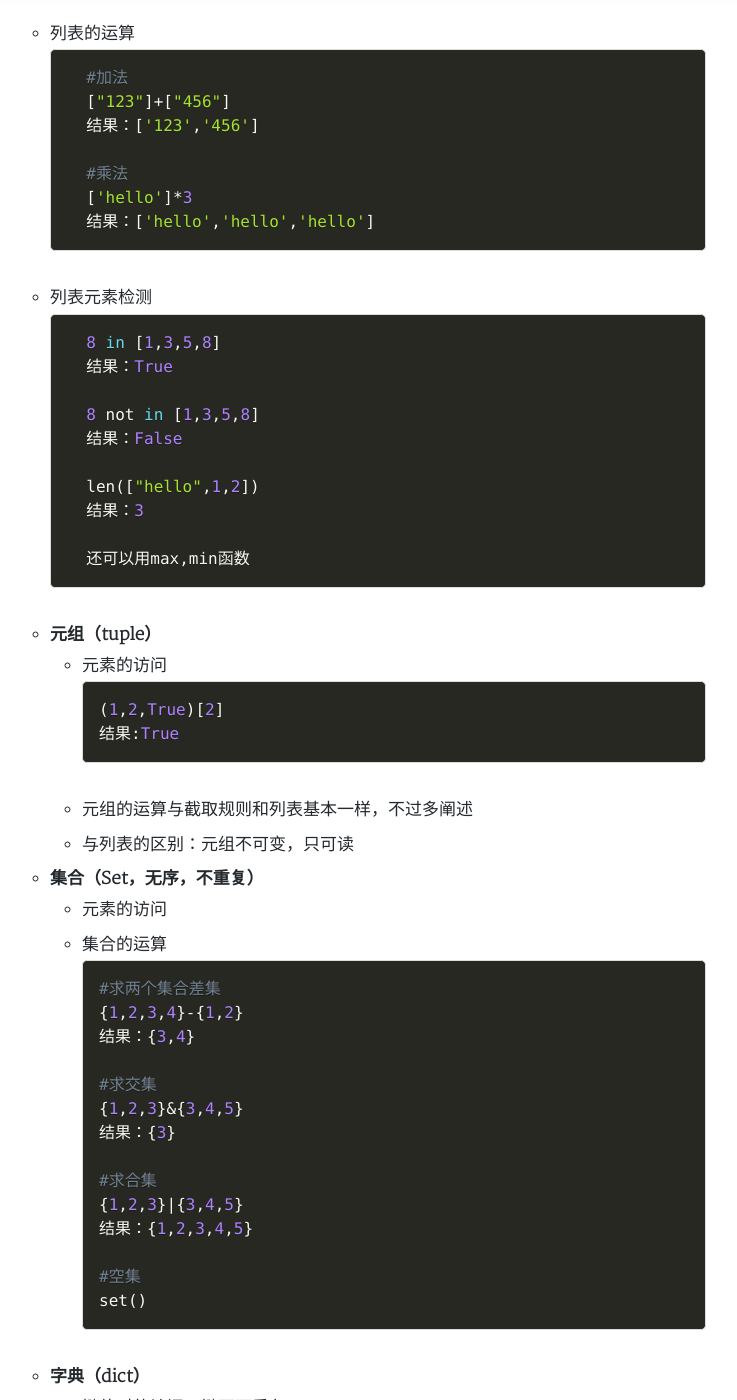
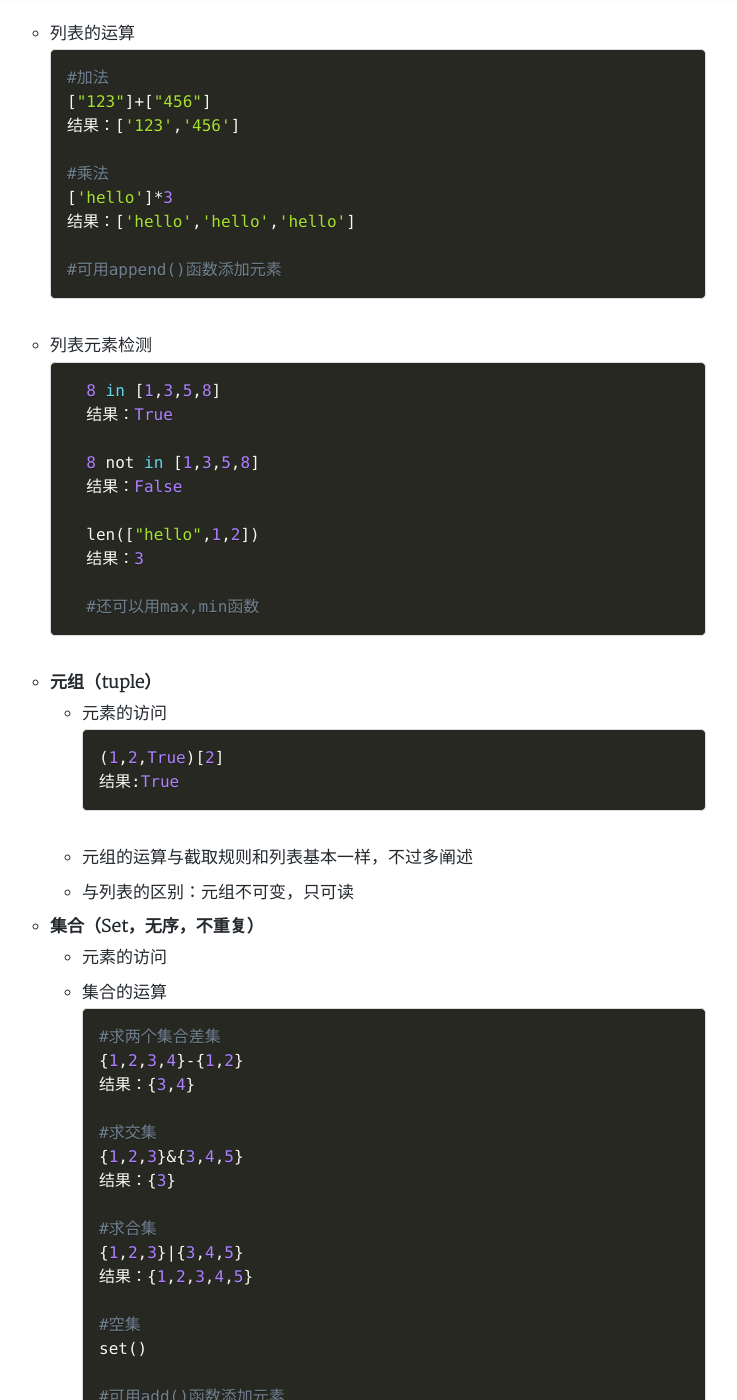
Before and after one commit to cszmzh/BA-NANA.github.io, a Jekyll site: the page built from _posts/2020-01-22-Python3入门（一）.md, in a window 1280 px wide and 1400 px high, scrolled down 4768 px. Shown: the whole window, without its empty margins (294-1031 px from the left). Built offline with Jekyll 4.4.1, drawn with Linux system fonts in a browser that asks for light colours; nearby versions of some CDN libraries; comment, search, counter and statistics services are not loaded; a style sheet for code colours, icons or effects is not loaded.

Commit message:
Update 2020-01-22-Python3入门（一）.md

```diff
--- a/_posts/2020-01-22-Python3入门（一）.md
+++ b/_posts/2020-01-22-Python3入门（一）.md
@@ -207,14 +207,16 @@ toc: true
 
   * 列表的运算
 
-      ~~~ python
-      #加法
-      ["123"]+["456"]
-      结果：['123','456']
+    ~~~ python
+    #加法
+    ["123"]+["456"]
+    结果：['123','456']
 
-      #乘法
-      ['hello']*3
-      结果：['hello','hello','hello']
+    #乘法
+    ['hello']*3
+    结果：['hello','hello','hello']
+
+    #可用append()函数添加元素
     ~~~
 
   * 列表元素检测
@@ -229,7 +231,7 @@ toc: true
       len(["hello",1,2])
       结果：3
 
-      还可以用max,min函数
+      #还可以用max,min函数
     ~~~
 
   * **元组（tuple）**
@@ -268,6 +270,8 @@ toc: true
 
       #空集
       set()
+
+      #可用add()函数添加元素
       ~~~
 
   * **字典（dict）**
```
